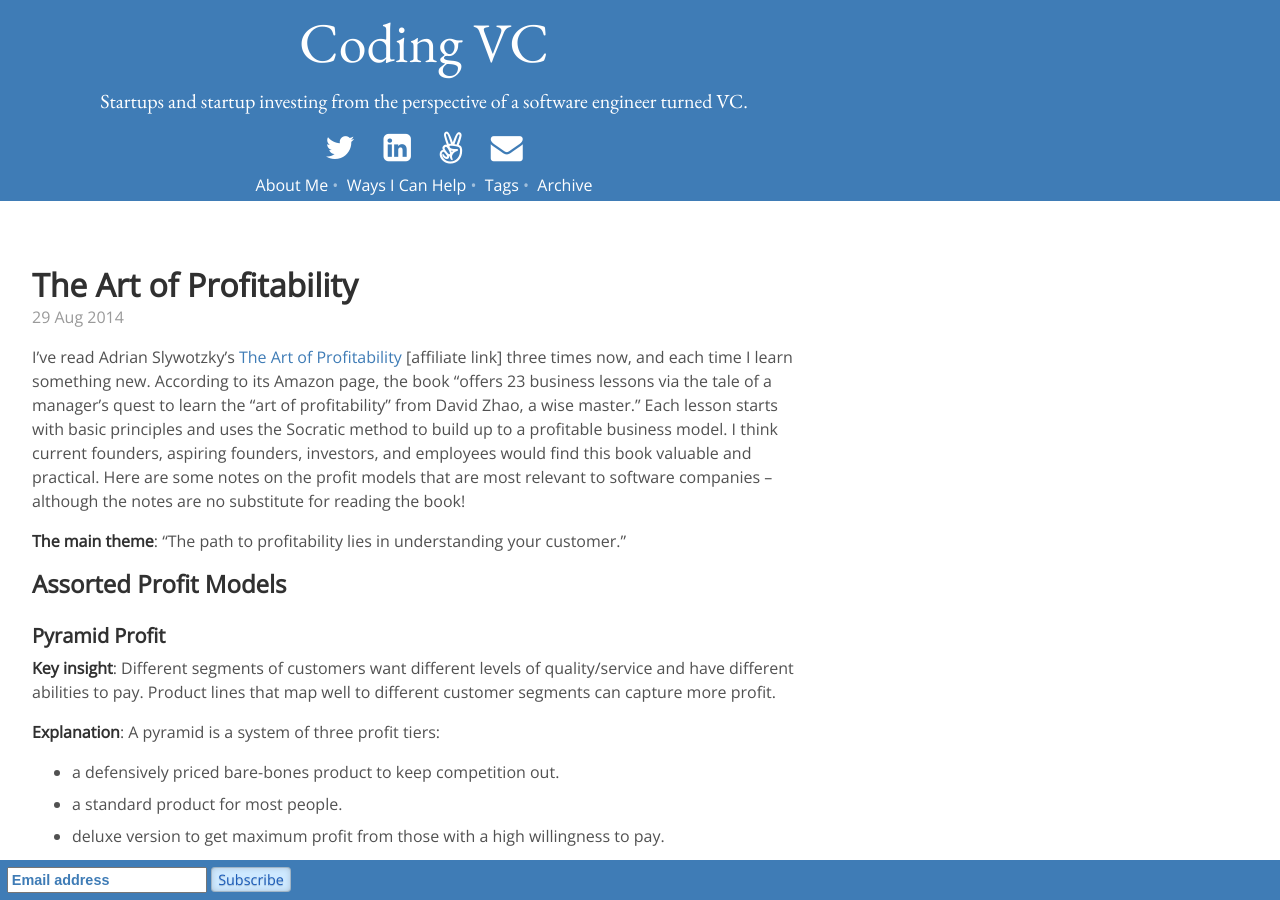
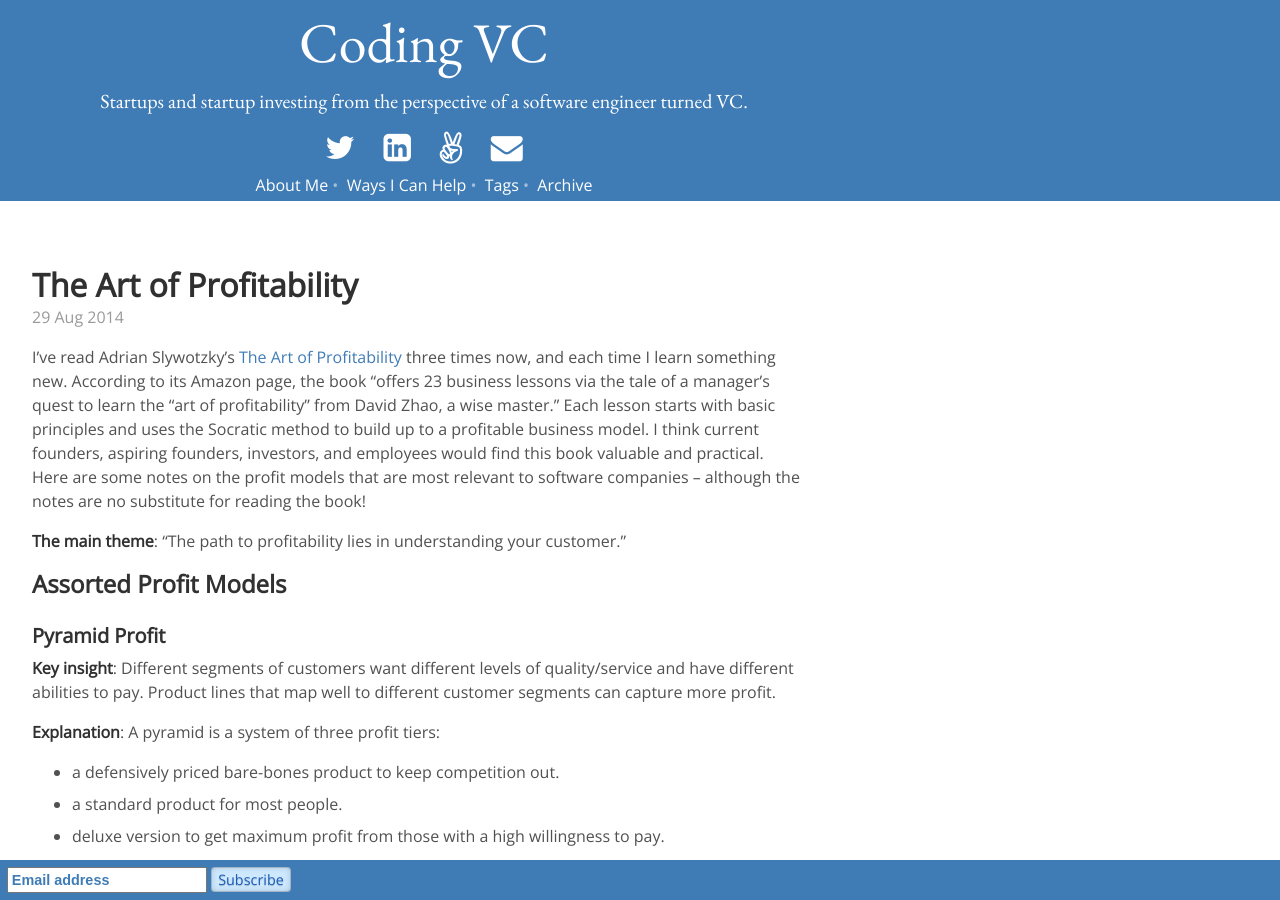
Before and after one commit to codingvc/codingvc, a Jekyll site: the page built from _posts/2014-08-29-the-art-of-profitability.markdown, in a window 1280 px wide and 900 px high. Built offline with Jekyll 4.4.1, drawn with Linux system fonts in a browser that asks for light colours; Markdown is read by kramdown in place of the engine named in the settings; comment, search, counter and statistics services are not loaded; some of the changed text lies outside the part shown.

Commit message:
minor formatting tweaks

```diff
--- a/_posts/2014-02-06-common-demo-day-pitch-mistakes-and-how-to-fix-them.markdown
+++ b/_posts/2014-02-06-common-demo-day-pitch-mistakes-and-how-to-fix-them.markdown
@@ -17,7 +17,7 @@ I've been to a number of demo days since co-founding a seed fund, and I've seen
 </center>
 You won't have time to talk about everything during a demo day presentation, but at least cover the problem you're addressing, your solution, the size of the opportunity, your progress so far, and your team. Practice pitching to people who don't know anything about your company and make sure they understand what you actually do.
 
-- **Problem: typos in the slide deck.** Technically not a _huge_ deal, but given that you're presenting in front of hundreds of people in order to raise money, a typo -- or worse, multiple typos -- are a yellow flag. They imply that you're not detail-oriented, or that you couldn't get a few people to proof-read your pitch, or that you just don't care. None of these are good signals to send.
+- **Problem: typos in the slide deck.** Technically not a _huge_ deal, but given that you're presenting in front of hundreds of people in order to raise money, a typo -- or worse, multiple typos -- are a yellow flag. They imply that you're not detail-oriented, or that you couldn't get a few people to proofread your pitch, or that you just don't care. None of these are good signals to send.
 <br>
 <u>Solution</u>: Proofread everything, then ask several friends or fellow entrepreneurs to proofread, too.
 
--- a/_posts/2014-08-29-the-art-of-profitability.markdown
+++ b/_posts/2014-08-29-the-art-of-profitability.markdown
@@ -7,7 +7,7 @@ tags:
 - "Book Notes"
 ---
 
-I've read Adrian Slywotzky's <a href="http://www.amazon.com/gp/product/0446692271/ref=as_li_tl?ie=UTF8&camp=1789&creative=390957&creativeASIN=0446692271&linkCode=as2&tag=lesbl0f-20&linkId=BYYMYPTBBVGHJJIK" target="_blank">The Art of Profitability</a> [affiliate link] three times now, and each time I learn something new. According to its Amazon page, the book "offers 23 business lessons via the tale of a manager's quest to learn the "art of profitability" from David Zhao, a wise master." Each lesson starts with basic principles and uses the Socratic method to build up to a profitable business model. I think current founders, aspiring founders, investors, and employees would find this book valuable and practical. Here are some notes on the profit models that are most relevant to software companies -- although the notes are no substitute for reading the book!
+I've read Adrian Slywotzky's <a href="http://www.amazon.com/gp/product/0446692271/ref=as_li_tl?ie=UTF8&camp=1789&creative=390957&creativeASIN=0446692271&linkCode=as2&tag=lesbl0f-20&linkId=BYYMYPTBBVGHJJIK" target="_blank">The Art of Profitability</a> three times now, and each time I learn something new. According to its Amazon page, the book "offers 23 business lessons via the tale of a manager's quest to learn the "art of profitability" from David Zhao, a wise master." Each lesson starts with basic principles and uses the Socratic method to build up to a profitable business model. I think current founders, aspiring founders, investors, and employees would find this book valuable and practical. Here are some notes on the profit models that are most relevant to software companies -- although the notes are no substitute for reading the book!
 
 **The main theme**: "The path to profitability lies in understanding your customer."
 
@@ -84,4 +84,4 @@ Another advantage of higher market share is that you can accumulate more data, w
 [Data network effects are a key reason for my fund, <a href="http://www.susaventures.com/" target="_blank">Susa Ventures</a>, having a strong focus on companies accumulating valuable datasets.]
 
 <br>
-I think that the best way to use <a href="http://www.amazon.com/gp/product/0446692271/ref=as_li_tl?ie=UTF8&camp=1789&creative=390957&creativeASIN=0446692271&linkCode=as2&tag=lesbl0f-20&linkId=BYYMYPTBBVGHJJIK" target="_blank">The Art of Profitability</a> [affiliate link] is to try applying different models to your own business and see if any of them could fit. Is there a core asset you can repackage into different products? Do customers have different price sensitivities for your product in different markets? Can you sell your product as part of a pre-assembled bundle to save your customers from integration headaches? And so on.
+I think that the best way to use <a href="http://www.amazon.com/gp/product/0446692271/ref=as_li_tl?ie=UTF8&camp=1789&creative=390957&creativeASIN=0446692271&linkCode=as2&tag=lesbl0f-20&linkId=BYYMYPTBBVGHJJIK" target="_blank">The Art of Profitability</a> is to try applying different models to your own business and see if any of them could fit. Is there a core asset you can repackage into different products? Do customers have different price sensitivities for your product in different markets? Can you sell your product as part of a pre-assembled bundle to save your customers from integration headaches? And so on.
--- a/_posts/2014-09-15-extensive-notes-from-salesconf.markdown
+++ b/_posts/2014-09-15-extensive-notes-from-salesconf.markdown
@@ -44,7 +44,7 @@ Ok, on to the notes! If something doesn't make sense, it's my fault and not the
 
 ### How to Crush Your Sales Goals by <a href="https://twitter.com/motoceo" target="_blank">Aaron Ross</a>
 
-Speaker background: Aaron spent 2002-2006 at Salesforce, where he built out the outbound prospecting team. He is also the author of <a href="http://www.amazon.com/gp/product/0984380213/ref=as_li_tl?ie=UTF8&camp=1789&creative=390957&creativeASIN=0984380213&linkCode=as2&tag=lesbl0f-20&linkId=M3HEXHVTCOM2MYD2" target="_blank">Predictable Revenue</a>. [affiliate link]
+Speaker background: Aaron spent 2002-2006 at Salesforce, where he built out the outbound prospecting team. He is also the author of <a href="http://www.amazon.com/gp/product/0984380213/ref=as_li_tl?ie=UTF8&camp=1789&creative=390957&creativeASIN=0984380213&linkCode=as2&tag=lesbl0f-20&linkId=M3HEXHVTCOM2MYD2" target="_blank">Predictable Revenue</a>.
 
 Aaron talked about common sales mistakes and how to fix them.
 
--- a/_posts/2014-10-03-analyzing-angellist-job-postings-part-2-salary-and-equity-benchmarks.markdown
+++ b/_posts/2014-10-03-analyzing-angellist-job-postings-part-2-salary-and-equity-benchmarks.markdown
@@ -45,7 +45,6 @@ Assuming that a startup has two founders, here are some ballpark numbers for _e
 - For employees #14 through #35, salaries rise for lower paying jobs :
     - 20th percentile salary range is $78k - $120k
     - 50th percentile salary range is $90k - $134k
-
     - 80th percentile salary range is $102k - $150k
 
 Lower salary ranges tend to be for more junior or more specialized roles (e.g. front-end engineer). Higher salary ranges tend to be for more senior roles, or for full-stack engineers. That is, a Junior Front-End Engineer is more likely to get an offer in the 20th percentile, while a Senior Full-Stack Engineer is more likely to get an offer in the 80th percentile.
@@ -57,9 +56,7 @@ Lower salary ranges tend to be for more junior or more specialized roles (e.g. f
 - Hires #6 and #7: 0.5% - 1%
 - Hires #8 through #14: 0.4% - 0.8%
 - Hires #15 through #19: 0.3% - 0.7%
-
 - Hires #21 through #27: 0.25% - 0.6%
-
 - Hires #28 through #34: 0.25% - 0.5%
 
 These ranges indicate the _maximum_ equity amounts offered by companies. These amounts are typically reserved for ideal candidates, or candidates who are very senior. If you're just out of college or not a perfect fit for a company, you will probably get a little (or a lot) less. A good way to frame these numbers is to add "up to" before each range. For example, a typical 6th hire will get _up to_ 0.5%-1%.
--- a/_posts/2015-01-07-fighting-bad-practices-with-successes.markdown
+++ b/_posts/2015-01-07-fighting-bad-practices-with-successes.markdown
@@ -19,7 +19,7 @@ If you run a startup, you influence the world through the projects that you unde
 
 I think one of the best things that founders and investors can do to combat injustices and bad practices is to set a good example for others, and to be successful while setting that example. For instance, if you make it a point to invest in founders from underrepresented groups, and on top of that your fund gets a great return, you're simultaneously showing that 1) people from underrepresented groups are very capable founders and 2) investors can make more money by supporting those groups than they would have made otherwise. Similarly, as a founder, if your company is successful while hiring minorities or offering longer maternity/paternity leaves or practicing enhanced transparency (like Stripe and Buffer), then that shows the world that you can win while being more diverse/more family-friendly/less opaque.
 
-In my case, I frequently hear founders lament the lack of clear feedback from most VCs. As an engineer who loves tight feedback loops and optimization, I find the opacity of most investment decisions -- and of the VC world in general -- very frustrating. My attempt at improving the status quo is to blog about things I learn, to provide useful benchmarks whenever possible, and to offer direct, useful feedback to founders when my fund (Susa Ventures) decides to pass. My hope is that if/when Susa becomes a 10x fund, that will provide a good data point for demonstrating that financial returns don't have to come at the expense of transparency.
+In my case, I frequently hear founders lament the lack of clear feedback from most VCs. As an engineer who loves tight feedback loops and optimization, I find the opacity of most investment decisions -- and of the VC world in general -- very frustrating. My attempt at improving the status quo is to blog about things I learn, to provide useful benchmarks whenever possible, and to offer direct, useful feedback to founders when my fund (Susa Ventures) decides to pass. My hope is that <span style="text-decoration: line-through;">if</span> when Susa becomes a 10x fund, that will provide a good data point for demonstrating that financial returns don't have to come at the expense of transparency.
 
 ### Problems that need attention
 
```
Also changed, not shown: _posts/2014-06-04-analyzing-product-hunt-data.markdown (+0 -9 lines).
